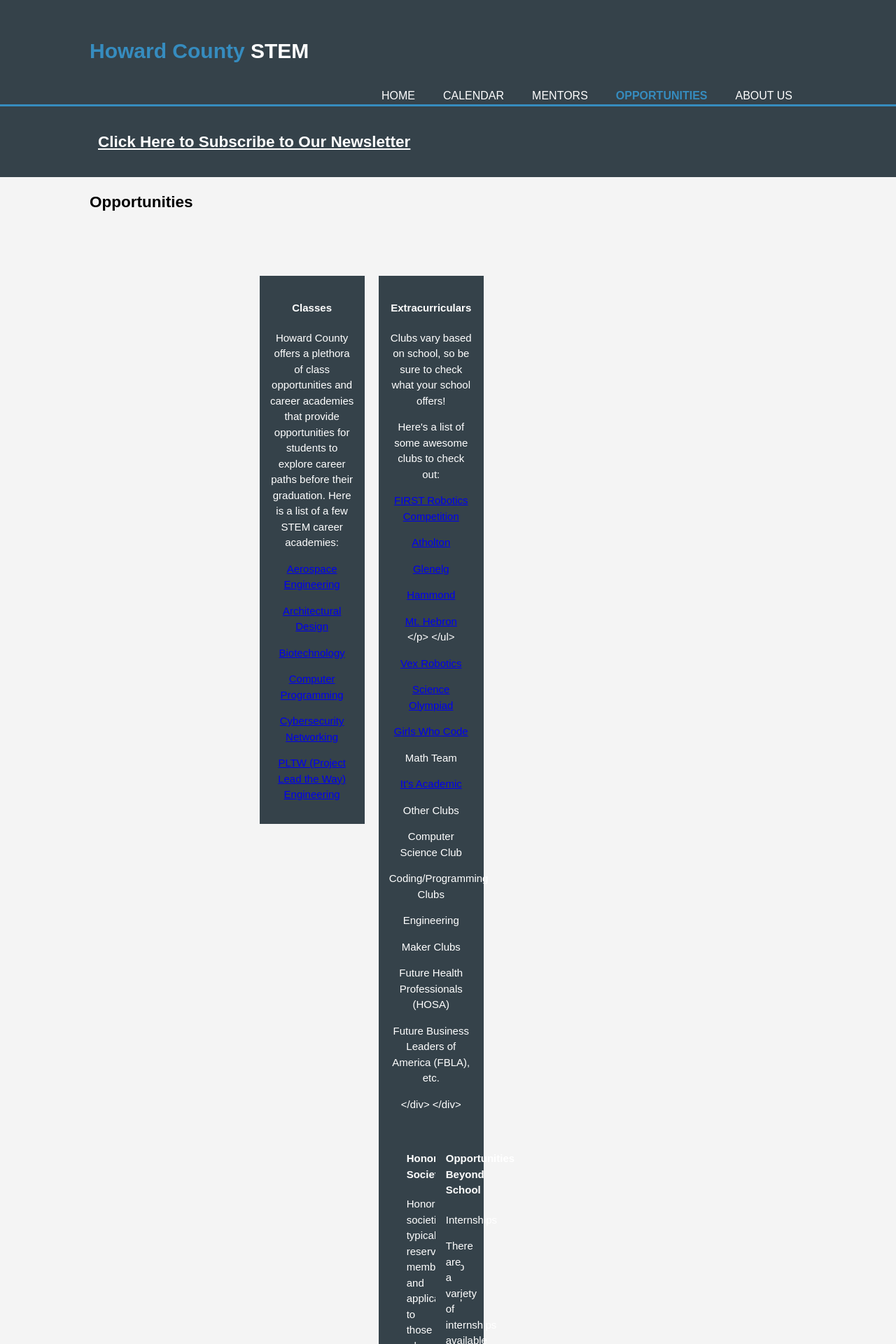
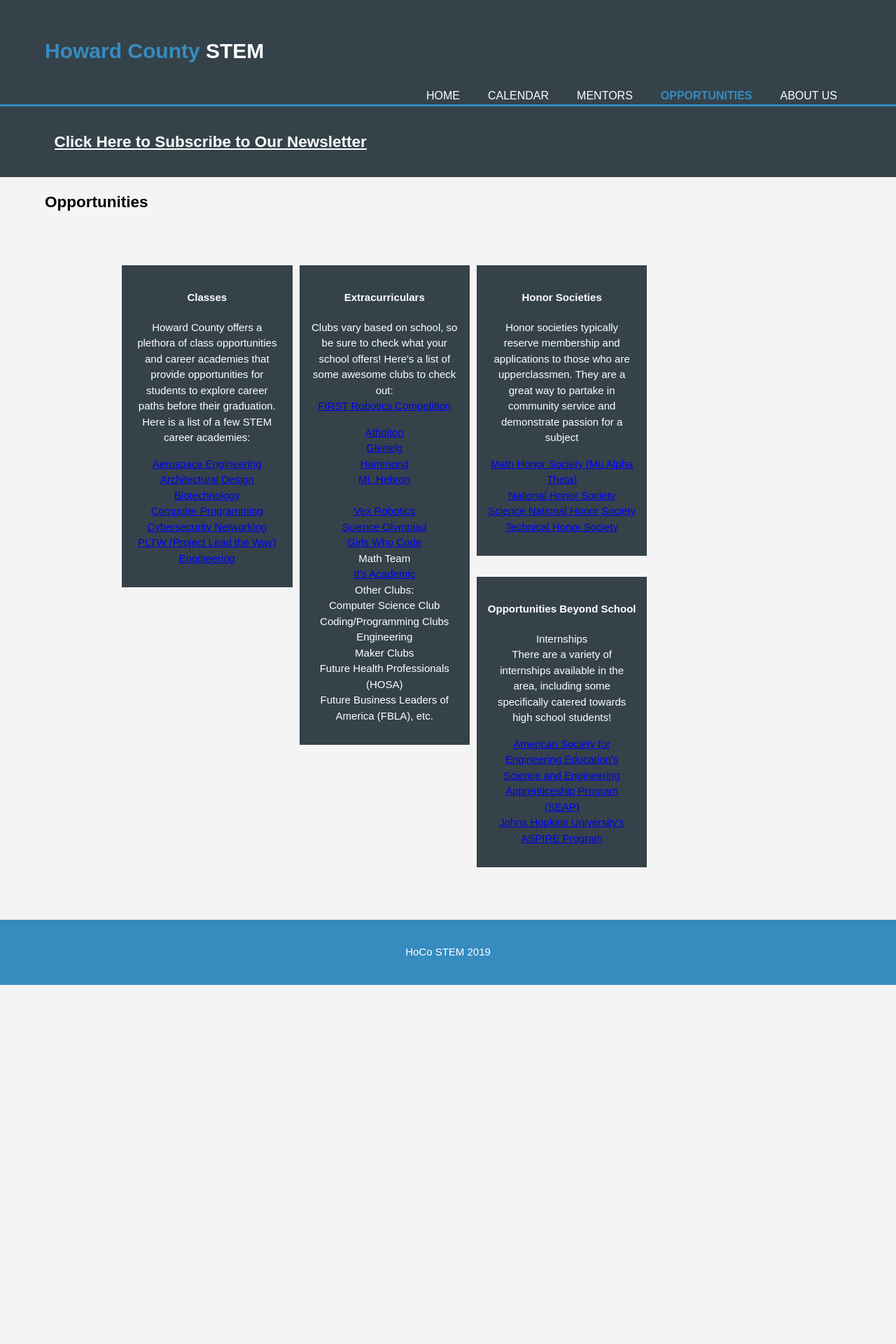
Before and after one commit to hocostem/hocostem.github.io, a Jekyll site: the page built from opportunities.md, in a window 1280 px wide. Shown: the top 1920 px of the page at 70% size. Built offline with Jekyll 4.4.1, drawn with Linux system fonts in a browser that asks for light colours; after the commit the page ends 1407 px from its top, so only the background shows below that.

Commit message:
formatting on opportunities page

```diff
--- a/opportunities.md
+++ b/opportunities.md
@@ -5,71 +5,83 @@ layout: default
   <section id="boxes">
     <div class="container">
       <div class="box">
-          <div class="dark">
-            <h4>Classes</h4>
-            <p>Howard County offers a plethora of class opportunities and career academies that provide opportunities for students to explore career paths before their graduation.  Here is a list of a few STEM career academies:</p>
-            <ul>
-              <p><li><a href="https://www.hcpss.org/academy/aerospace-engineering/">Aerospace Engineering</a></li></p>
-              <p><li><a href="https://www.hcpss.org/academy/architectural-design/">Architectural Design</a></li></p>
-              <p><li><a href="https://www.hcpss.org/academy/biotechnology/">Biotechnology</a></li></p>
-              <p><li><a href="https://www.hcpss.org/academy/computer-programming/">Computer Programming</a></li></p>
-              <p><li><a href="https://www.hcpss.org/academy/cybersecurity-networking/">Cybersecurity Networking</a></li></p>
-              <p><li><a href="https://www.hcpss.org/academy/engineering/">PLTW (Project Lead the Way) Engineering</a></li></p>
-            </ul>
-          </div>
+        <div class="dark">
+          <h4>Classes</h4>
+          <p>Howard County offers a plethora of class opportunities and career academies that provide opportunities for students to explore career paths before their graduation.  Here is a list of a few STEM career academies:
+          <ul>
+            <li><a href="https://www.hcpss.org/academy/aerospace-engineering/">Aerospace Engineering</a></li>
+            <li><a href="https://www.hcpss.org/academy/architectural-design/">Architectural Design</a></li>
+            <li><a href="https://www.hcpss.org/academy/biotechnology/">Biotechnology</a></li>
+            <li><a href="https://www.hcpss.org/academy/computer-programming/">Computer Programming</a></li>
+            <li><a href="https://www.hcpss.org/academy/cybersecurity-networking/">Cybersecurity Networking</a></li>
+            <li><a href="https://www.hcpss.org/academy/engineering/">PLTW (Project Lead the Way) Engineering</a></li>
+          </ul></p>
         </div>
-
-      <div class="box">
-          <div class="dark">
-            <h4>Extracurriculars</h4>
-              <p>Clubs vary based on school, so be sure to check what your school offers!</p>
-              <p>Here's a list of some awesome clubs to check out:</p>
+        </div>
+        <div class="box">
+        <div class="dark">
+          <h4>Extracurriculars</h4>
+            <p>Clubs vary based on school, so be sure to check what your school offers!
+            Here's a list of some awesome clubs to check out:
+            <br>
               <a href="https://www.firstinspires.org/robotics/frc">FIRST Robotics Competition</a>
               <ul>
-                <p><li><a href="https://team2537.com/">Atholton</a></li></p>
-                <p><li><a href="https://www.robotiators888.org/">Glenelg</a></li></p>
-                <p><li><a href="https://ursamajor.teamapp.com/">Hammond</a></li></p>
-                <p><li><a href="http://www.ragnarokrobotics.org/">Mt. Hebron</a><li></p>
+                <li><a href="https://team2537.com/">Atholton</a></li>
+                <li><a href="https://www.robotiators888.org/">Glenelg</a></li>
+                <li><a href="https://ursamajor.teamapp.com/">Hammond</a></li>
+                <li><a href="http://www.ragnarokrobotics.org/">Mt. Hebron</a></li>
               </ul>
-              <p><a href="https://www.vexrobotics.com/?gclid=CjwKCAjw3c_tBRA4EiwAICs8ChJAdwuUcv5gaeRZWAUtqM-a20gt4ah2uvIPI2Si1V2a2cIN8N1tyRoC0i8QAvD_BwE">Vex Robotics</a></p>
-              <p><a href="https://marylandscienceolympiad.org/">Science Olympiad</a></p>
-              <p><a href="https://girlswhocode.com/">Girls Who Code</a></p>
-              <p>Math Team</p>
-              <p><a href="http://www.itsacademicquizshow.com/">It's Academic</a></p>
-              <p>Other Clubs</p>
+              <br>
+              <a href="https://www.vexrobotics.com/?gclid=CjwKCAjw3c_tBRA4EiwAICs8ChJAdwuUcv5gaeRZWAUtqM-a20gt4ah2uvIPI2Si1V2a2cIN8N1tyRoC0i8QAvD_BwE">Vex Robotics</a>
+              <br>
+              <a href="https://marylandscienceolympiad.org/">Science Olympiad</a>
+              <br>
+              <a href="https://girlswhocode.com/">Girls Who Code</a>
+              <br>
+              Math Team
+              <br>
+              <a href="http://www.itsacademicquizshow.com/">It's Academic</a>
+              <br>
+              Other Clubs:
               <ul>
-                <p><li>Computer Science Club</li></p>
-                <p><li>Coding/Programming Clubs</li></p>
-                <p><li>Engineering</li></p>
-                <p><li>Maker Clubs</li></p>
-                <p><li>Future Health Professionals (HOSA)</li></p>
-                <p><li>Future Business Leaders of America (FBLA), etc.</li></p>
-              </ul>
+                <li>Computer Science Club</li>
+                <li>Coding/Programming Clubs</li>
+                <li>Engineering</li>
+                <li>Maker Clubs</li>
+                <li>Future Health Professionals (HOSA)</li>
+                <li>Future Business Leaders of America (FBLA), etc.</li>
+              </ul></p>
             </div>
           </div>
 
-        <div class="box">
+          <div class="box">
           <div class="dark">
             <h4>Honor Societies</h4>
-              <p>Honor societies typically reserve membership and applications to those who are upperclassmen.  They are a great way to partake in community service and demonstrate passion for a subject</p>
-              <p><a href="https://mualphatheta.org/">Math Honor Society (Mu Alpha Theta)</a></p>
-              <p><a href="https://www.nhs.us/">National Honor Society</a></p>
-              <p><a href="https://www.sciencenhs.org/">Science National Honor Society</a></p>
-              <p><a href="https://nths.org/">Technical Honor Society</a></p>
+            <p>Honor societies typically reserve membership and applications to those who are upperclassmen.  They are a great way to partake in community service and demonstrate passion for a subject
+            <ul>
+              <li><a href="https://mualphatheta.org/">Math Honor Society (Mu Alpha Theta)</a></li>
+              <li><a href="https://www.nhs.us/">National Honor Society</a></li>
+              <li><a href="https://www.sciencenhs.org/">Science National Honor Society</a></li>
+              <li><a href="https://nths.org/">Technical Honor Society</a></li>
+            </ul></p>
           </div>
         </div>
 
         <div class="box">
           <div class="dark">
             <h4>Opportunities Beyond School</h4>
-              <p>Internships</p>
-              <p>There are a variety of internships available in the area, including some specifically catered towards high school students!</p>
-              <ul>
-                <p><li><a href="https://seap.asee.org/">American Society for Engineering Education's Science and Engineering Apprenticeship Program (SEAP)</a></li></p>
-                <p><li><a href="https://secwww.jhuapl.edu/stem/aspire/">Johns Hopkins University's ASPIRE Program</a></li></p>
-              </ul>
+            <p>Internships
+            <br>
+            There are a variety of internships available in the area, including some specifically catered towards high school students!
+            <ul>
+              <li><a href="https://seap.asee.org/">American Society for Engineering Education's Science and Engineering Apprenticeship Program (SEAP)</a></li>
+              <li><a href="https://secwww.jhuapl.edu/stem/aspire/">Johns Hopkins University's ASPIRE Program</a></li>
+              </ul></p>
           </div>
         </div>
+
+
+
+
       </div>
-
     </section>
```
Also changed, not shown: _layouts/opportunities.html (added, +27 -0 lines), _posts/2020-06-01-Mr-Kampert-Engineer.md (+1 -1 lines), css/style.css, 9 other files.
